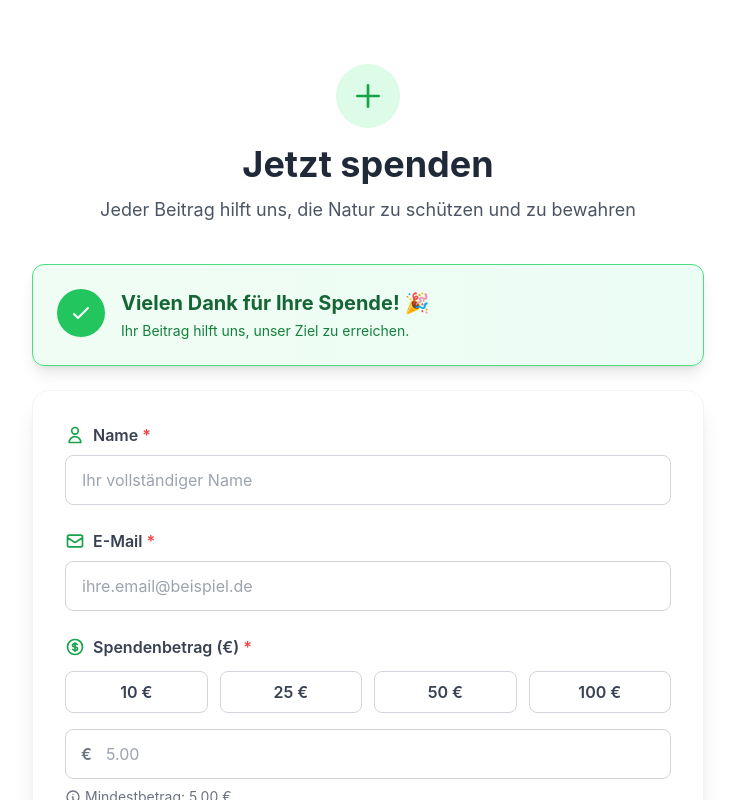
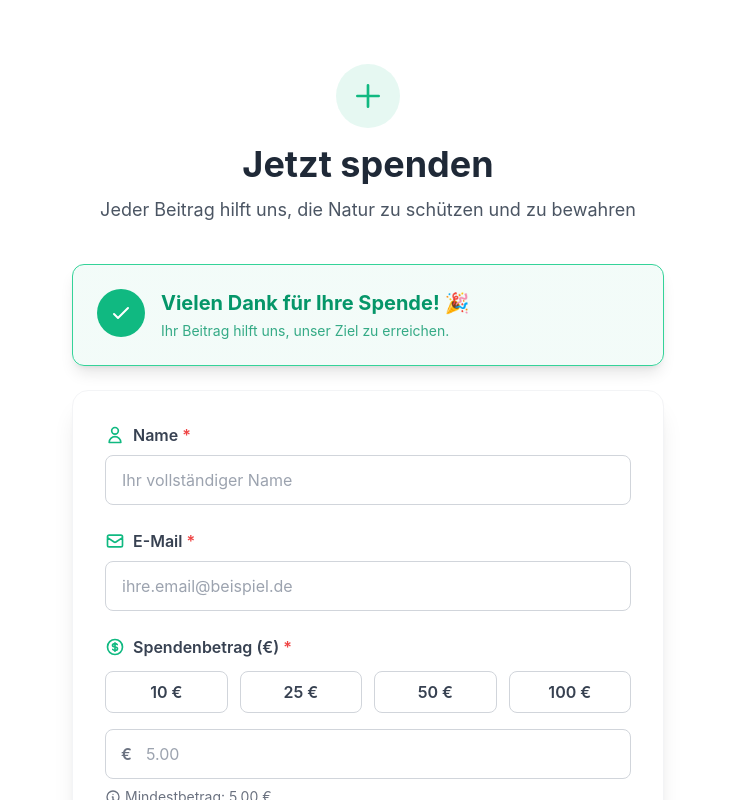
Before and after one commit to albsel/SLFHO, a Vue app: page / in a window 1280 px wide. Both pictures are taken after typing "Sample", "name@example.com", "5" into the empty fields and a click on the button "Spende absenden". Shown: the part 1132-1932 px from the top of the page, without its empty margins (272-1007 px from the left). Built offline with nearby package versions, Linux system fonts and the light colour scheme.

Commit message:
Refactor: Add Tailwind container config, brand colors, and consistent section widths

```diff
--- a/src/components/DonationForm.vue
+++ b/src/components/DonationForm.vue
@@ -1,10 +1,10 @@
 <template>
-    <section id="donate-section" class="py-16 px-4 bg-white">
-      <div class="max-w-2xl mx-auto">
+    <section id="donate-section" class="py-section bg-white">
+      <div class="container max-w-2xl">
         <!-- Header -->
         <div class="text-center mb-10">
-          <div class="inline-flex items-center justify-center w-16 h-16 bg-green-100 rounded-full mb-4">
-            <svg class="w-8 h-8 text-green-600" fill="none" stroke="currentColor" viewBox="0 0 24 24">
+          <div class="inline-flex items-center justify-center w-16 h-16 bg-brand-primary/10 rounded-full mb-4">
+            <svg class="w-8 h-8 text-brand-primary" fill="none" stroke="currentColor" viewBox="0 0 24 24">
               <path stroke-linecap="round" stroke-linejoin="round" stroke-width="2" d="M12 4v16m8-8H4" />
             </svg>
           </div>
@@ -23,17 +23,17 @@
         >
           <div
             v-if="showThankYou"
-            class="mb-6 p-6 bg-gradient-to-r from-green-50 to-emerald-50 border border-green-400 rounded-xl shadow-lg"
+            class="mb-6 p-6 bg-gradient-to-r from-brand-primary/5 to-brand-secondary/5 border border-brand-primaryLight rounded-xl shadow-lg"
           >
             <div class="flex items-start">
-              <div class="w-12 h-12 bg-green-500 rounded-full flex items-center justify-center">
+              <div class="w-12 h-12 bg-brand-success rounded-full flex items-center justify-center">
                 <svg class="w-6 h-6 text-white" fill="none" stroke="currentColor" viewBox="0 0 24 24">
                   <path stroke-linecap="round" stroke-linejoin="round" stroke-width="2" d="M5 13l4 4L19 7" />
                 </svg>
               </div>
               <div class="ml-4">
-                <p class="font-bold text-xl text-green-800">Vielen Dank für Ihre Spende! 🎉</p>
-                <p class="text-sm mt-1 text-green-700">Ihr Beitrag hilft uns, unser Ziel zu erreichen.</p>
+                <p class="font-bold text-xl text-brand-primaryDark">Vielen Dank für Ihre Spende! 🎉</p>
+                <p class="text-sm mt-1 text-brand-primaryDark/80">Ihr Beitrag hilft uns, unser Ziel zu erreichen.</p>
               </div>
             </div>
           </div>
@@ -48,7 +48,7 @@
           <div class="mb-6">
             <label for="name" class="block text-gray-700 font-semibold mb-2">
               <span class="flex items-center">
-                <svg class="w-5 h-5 mr-2 text-green-600" fill="none" stroke="currentColor" viewBox="0 0 24 24">
+                <svg class="w-5 h-5 mr-2 text-brand-primary" fill="none" stroke="currentColor" viewBox="0 0 24 24">
                   <path
                     stroke-linecap="round"
                     stroke-linejoin="round"
@@ -56,7 +56,7 @@
                     d="M16 7a4 4 0 11-8 0 4 4 0 018 0zM12 14a7 7 0 00-7 7h14a7 7 0 00-7-7z"
                   />
                 </svg>
-                Name <span class="text-red-500 ml-1">*</span>
+                Name <span class="text-brand-error ml-1">*</span>
               </span>
             </label>
 
@@ -64,13 +64,13 @@
               id="name"
               v-model="form.name"
               type="text"
-              class="w-full px-4 py-3 border rounded-lg transition-all duration-300 focus:outline-none focus:ring-1 focus:ring-green-500 focus:border-green-500"
-              :class="{ 'border-red-400 focus:ring-red-400 focus:border-red-400': errors.name, 'border-gray-300': !errors.name }"
+              class="w-full px-4 py-3 border rounded-lg transition-all duration-300 focus:outline-none focus:ring-1 focus:ring-brand-primary focus:border-brand-primary"
+              :class="{ 'border-brand-errorLight focus:ring-brand-errorLight focus:border-brand-errorLight': errors.name, 'border-gray-300': !errors.name }"
               placeholder="Ihr vollständiger Name"
               @blur="validateName"
             />
 
-            <p v-if="errors.name" class="text-red-500 text-sm mt-2 flex items-center">
+            <p v-if="errors.name" class="text-brand-error text-sm mt-2 flex items-center">
               <svg class="w-4 h-4 mr-1" fill="currentColor" viewBox="0 0 20 20">
                 <path
                   fill-rule="evenodd"
@@ -86,7 +86,7 @@
           <div class="mb-6">
             <label for="email" class="block text-gray-700 font-semibold mb-2">
               <span class="flex items-center">
-                <svg class="w-5 h-5 mr-2 text-green-600" fill="none" stroke="currentColor" viewBox="0 0 24 24">
+                <svg class="w-5 h-5 mr-2 text-brand-primary" fill="none" stroke="currentColor" viewBox="0 0 24 24">
                   <path
                     stroke-linecap="round"
                     stroke-linejoin="round"
@@ -94,7 +94,7 @@
                     d="M3 8l7.89 5.26a2 2 0 002.22 0L21 8M5 19h14a2 2 0 002-2V7a2 2 0 00-2-2H5a2 2 0 00-2 2v10a2 2 0 002 2z"
                   />
                 </svg>
-                E-Mail <span class="text-red-500 ml-1">*</span>
+                E-Mail <span class="text-brand-error ml-1">*</span>
               </span>
             </label>
 
@@ -102,13 +102,13 @@
               id="email"
               v-model="form.email"
               type="email"
-              class="w-full px-4 py-3 border rounded-lg transition-all duration-300 focus:outline-none focus:ring-1 focus:ring-green-500 focus:border-green-500"
-              :class="{ 'border-red-400 focus:ring-red-400 focus:border-red-400': errors.email, 'border-gray-300': !errors.email }"
+              class="w-full px-4 py-3 border rounded-lg transition-all duration-300 focus:outline-none focus:ring-1 focus:ring-brand-primary focus:border-brand-primary"
+              :class="{ 'border-brand-errorLight focus:ring-brand-errorLight focus:border-brand-errorLight': errors.email, 'border-gray-300': !errors.email }"
               placeholder="ihre.email@beispiel.de"
               @blur="validateEmail"
             />
 
-            <p v-if="errors.email" class="text-red-500 text-sm mt-2 flex items-center">
+            <p v-if="errors.email" class="text-brand-error text-sm mt-2 flex items-center">
               <svg class="w-4 h-4 mr-1" fill="currentColor" viewBox="0 0 20 20">
                 <path
                   fill-rule="evenodd"
@@ -124,7 +124,7 @@
           <div class="mb-6">
             <label for="amount" class="block text-gray-700 font-semibold mb-3">
               <span class="flex items-center">
-                <svg class="w-5 h-5 mr-2 text-green-600" fill="none" stroke="currentColor" viewBox="0 0 24 24">
+                <svg class="w-5 h-5 mr-2 text-brand-primary" fill="none" stroke="currentColor" viewBox="0 0 24 24">
                   <path
                     stroke-linecap="round"
                     stroke-linejoin="round"
@@ -132,7 +132,7 @@
                     d="M12 8c-1.657 0-3 .895-3 2s1.343 2 3 2 3 .895 3 2-1.343 2-3 2m0-8c1.11 0 2.08.402 2.599 1M12 8V7m0 1v8m0 0v1m0-1c-1.11 0-2.08-.402-2.599-1M21 12a9 9 0 11-18 0 9 9 0 0118 0z"
                   />
                 </svg>
-                Spendenbetrag (€) <span class="text-red-500 ml-1">*</span>
+                Spendenbetrag (€) <span class="text-brand-error ml-1">*</span>
               </span>
             </label>
 
@@ -145,8 +145,8 @@
                 @click="setQuickAmount(quickAmount)"
                 class="px-4 py-2 border rounded-lg font-semibold transition transform duration-200"
                 :class="form.amount === quickAmount
-                  ? 'bg-green-600 text-white border-green-500 shadow-md scale-105'
-                  : 'bg-white text-gray-700 border-gray-300 hover:border-green-400 hover:bg-green-50 hover:scale-105'"
+                  ? 'bg-brand-primaryDark text-white border-brand-primary shadow-md scale-105'
+                  : 'bg-white text-gray-700 border-gray-300 hover:border-brand-primaryLight hover:bg-brand-primary/10 hover:scale-105'"
               >
                 {{ quickAmount }} €
               </button>
@@ -162,13 +162,13 @@
                 type="number"
                 min="5"
                 step="0.01"
-                class="w-full pl-10 pr-4 py-3 border rounded-lg transition-all duration-300 focus:outline-none focus:ring-1 focus:ring-green-500 focus:border-green-500"
-                :class="{ 'border-red-400 focus:ring-red-400 focus:border-red-400': errors.amount, 'border-gray-300': !errors.amount }"
+                class="w-full pl-10 pr-4 py-3 border rounded-lg transition-all duration-300 focus:outline-none focus:ring-1 focus:ring-brand-primary focus:border-brand-primary"
+                :class="{ 'border-brand-errorLight focus:ring-brand-errorLight focus:border-brand-errorLight': errors.amount, 'border-gray-300': !errors.amount }"
                 placeholder="5.00"
               />
             </div>
 
-            <p v-if="errors.amount" class="text-red-500 text-sm mt-2 flex items-center">
+            <p v-if="errors.amount" class="text-brand-error text-sm mt-2 flex items-center">
               <svg class="w-4 h-4 mr-1" fill="currentColor" viewBox="0 0 20 20">
                 <path
                   fill-rule="evenodd"
@@ -193,7 +193,7 @@
               <input
                 v-model="form.newsletter"
                 type="checkbox"
-                class="w-5 h-5 text-green-600 border-gray-300 rounded focus:ring-green-500"
+                class="w-5 h-5 text-brand-primary border-gray-300 rounded focus:ring-brand-primary"
               />
               <span class="ml-3 text-gray-700">Ich möchte den Newsletter erhalten…</span>
             </label>
@@ -203,7 +203,7 @@
           <button
             type="submit"
             :disabled="isSubmitting"
-            class="w-full bg-gradient-to-r from-green-600 to-emerald-700 hover:from-green-700 hover:to-emerald-800 text-white font-bold py-4 px-6 rounded-lg transition-all duration-300 shadow-lg hover:shadow-2xl transform hover:scale-[1.02] active:scale-[0.98] disabled:opacity-50 disabled:cursor-not-allowed flex items-center justify-center"
+            class="w-full bg-gradient-to-r from-brand-primaryDark to-brand-secondaryDark hover:from-brand-primaryDark/90 hover:to-brand-secondaryDark/90 text-white font-bold py-4 px-6 rounded-lg transition-all duration-300 shadow-lg hover:shadow-2xl transform hover:scale-[1.02] active:scale-[0.98] disabled:opacity-50 disabled:cursor-not-allowed flex items-center justify-center"
           >
             <!-- Loader -->
             <svg
--- a/tailwind.config.js
+++ b/tailwind.config.js
@@ -6,14 +6,61 @@ export default {
   ],
   theme: {
     extend: {
+      // Brand Colors
+      colors: {
+        brand: {
+          primary: '#10b981',      // green-500
+          primaryDark: '#059669',  // green-600
+          primaryLight: '#34d399', // green-400
+          secondary: '#10b981',    // emerald-600
+          secondaryDark: '#059669', // emerald-700
+          accent: '#14b8a6',       // teal-500
+          accentDark: '#0d9488',   // teal-600
+          success: '#10b981',      // green-500
+          error: '#ef4444',        // red-500
+          errorLight: '#f87171',   // red-400
+          textLight: '#d1fae5',    // green-100 (for text on dark backgrounds)
+          textMedium: '#a7f3d0',   // green-200
+          textLighter: '#6ee7b7',  // green-300
+        },
+        overlay: {
+          dark: 'rgba(6, 78, 59, 0.6)',    // green-900/60
+          medium: 'rgba(5, 150, 105, 0.55)', // emerald-800/55
+          light: 'rgba(20, 184, 166, 0.6)',  // teal-900/60
+        }
+      },
+      // Container Configuration
+      container: {
+        center: true,
+        padding: {
+          DEFAULT: '1rem',
+          sm: '1.5rem',
+          lg: '2rem',
+          xl: '2.5rem',
+        },
+        screens: {
+          sm: '640px',
+          md: '768px',
+          lg: '1024px',
+          xl: '1280px',
+          '2xl': '1400px',
+        },
+      },
+      // Keyframes
       keyframes: {
         shimmer: {
           '0%': { transform: 'translateX(-100%)' },
           '100%': { transform: 'translateX(100%)' }
         }
       },
+      // Animations
       animation: {
         shimmer: 'shimmer 2s infinite'
+      },
+      // Spacing
+      spacing: {
+        'section': '4rem',  // py-16 equivalent
+        'section-sm': '2rem', // py-8 equivalent
       }
     },
   },
```
Also changed, not shown: src/components/FAQ.vue (+7 -7 lines), src/components/HeroBarometer.vue (+18 -18 lines).
